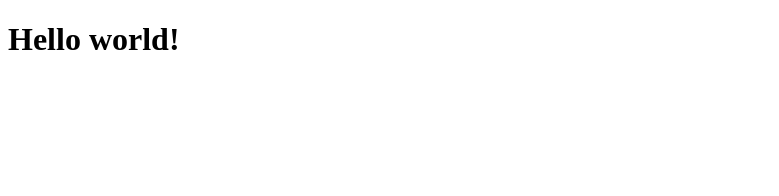
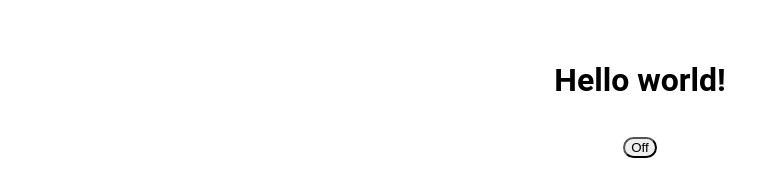
Before and after one commit to ermersonclima/testing-express, a website: page src/index.html in a window 1280 px wide. Shown: the whole page, without its empty margins (0-779 px from the left). Drawn offline with Linux system fonts and the light colour scheme.

Commit message:
feat: improve layout

```diff
--- a/package.json
+++ b/package.json
@@ -5,7 +5,8 @@
   "main": "./src/server.ts",
   "scripts": {
     "start": "nodemon",
-    "build": "tsc"
+    "build": "tsc",
+    "watch:client": "esbuild src/index.ts --bundle --sourcemap --outfile=build/index.js --watch"
   },
   "repository": {
     "type": "git",
@@ -29,6 +30,7 @@
   "devDependencies": {
     "@types/express": "^5.0.5",
     "@types/node": "^24.10.0",
+    "esbuild": "^0.25.12",
     "nodemon": "^3.1.10",
     "ts-node": "^10.9.2",
     "typescript": "^5.9.3"
--- /dev/null
+++ b/src/index.css
@@ -0,0 +1,16 @@
+body {
+	font-family: Roboto;
+	padding: 2rem;
+}
+
+#main-box {
+	display: flex;
+    flex-direction: column;
+	justify-content: center;
+	align-items: center;
+}
+
+#main-button {
+	margin: 1rem;
+    border-radius: 1rem;
+}
--- a/src/index.html
+++ b/src/index.html
@@ -5,10 +5,15 @@
     <meta charset="UTF-8">
     <meta name="viewport" content="width=device-width, initial-scale=1.0">
     <title>Home page</title>
+    <link rel="stylesheet" href="/index.css">
 </head>
 
 <body>
-    <h1>Hello world!</h1>
+    <div id="main-box">
+        <h1>Hello world!</h1>
+        <button id="main-button">Off</button>
+    </div>
+    <script type="module" src="/build/index.js"></script>
 </body>
 
 </html>
--- a/src/server.ts
+++ b/src/server.ts
@@ -1,5 +1,5 @@
-import app from './app'
+import app from "./app";
 
-const PORT = process.env.PORT || 3000
+const PORT = process.env.PORT || 3000;
 
-app.listen(PORT, () => console.log(`Server is running on port: ${PORT}`))
+app.listen(PORT, () => console.log(`Server is running on port: ${PORT}`));
```
Also changed, not shown: src/app.ts (+10 -8 lines), src/index.ts (added, +22 -0 lines), 2 other files.
